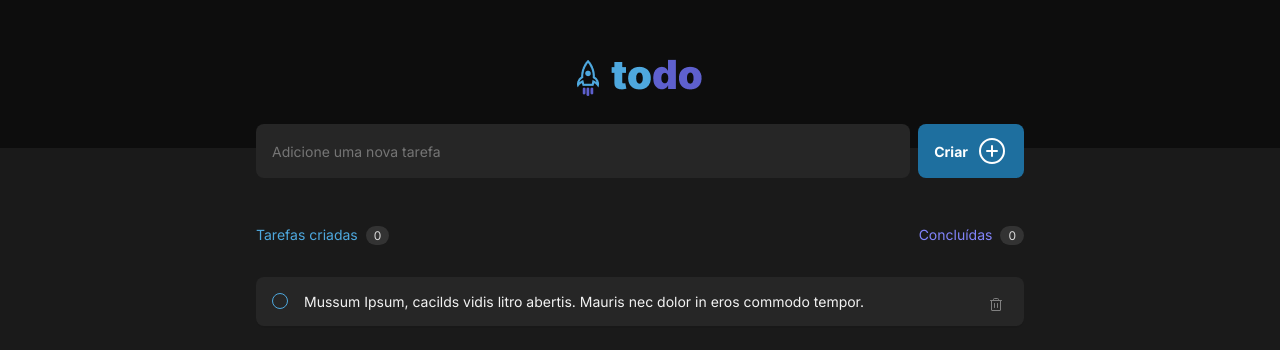
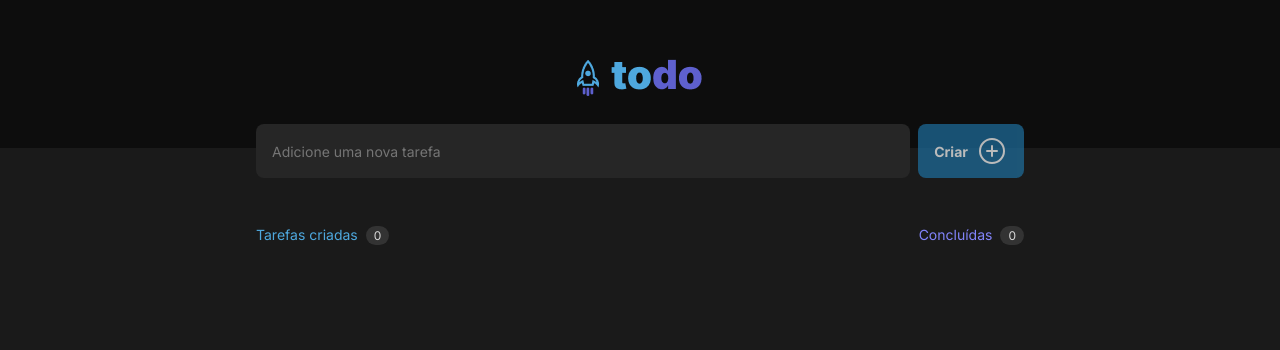
Before and after one commit to KassiaMabily/IgniteToDo, a React (Vite) app: page / in a window 1280 px wide. Shown: the top 350 px of the page. Built offline with nearby package versions, Linux system fonts and the light colour scheme.

Commit message:
Handle a new task

```diff
--- a/src/App.module.css
+++ b/src/App.module.css
@@ -17,6 +17,7 @@
   height: 100%;
   flex: 1;
   background-color: var(--gray-500);
+  color: var(--gray-100);
 
   border-radius: 8px;
   border: 0;
@@ -44,8 +45,13 @@
   transition: background-color 0.1s;
 }
 
-.wrapper form button[type="submit"]:hover{
+.wrapper button[type=submit]:not(:disabled):hover {
   background-color: var(--blue);
+}
+
+.wrapper button[type=submit]:disabled {
+  opacity: 0.7;
+  cursor: not-allowed;
 }
 
 .container {
@@ -81,7 +87,10 @@
 }
 
 .content {
+  display: flex;
+  flex-direction: column;
   margin: 2rem 0;
+  gap: 0.75rem;
 }
 
 @media (max-width: 768px) {
--- a/src/App.tsx
+++ b/src/App.tsx
@@ -4,28 +4,57 @@ import { Header } from './components/Header';
 import { PlusCircle } from 'phosphor-react';
 import { EmptyToDo } from './components/EmptyToDo';
 import { Task } from './components/Task';
+import { ChangeEvent, FormEvent, InvalidEvent, useState } from 'react';
+import { makeId } from './helpers';
 
 function App() {
+  const [ tasks, setTasks ] = useState<ITask[]>([]);
+  const [ newTaskContent, setNewTaskContent ] = useState("");
 
-  const data: ITask = {
-    id: 'fsdf',
-    content: 'Mussum Ipsum, cacilds vidis litro abertis. Mauris nec dolor in eros commodo tempor.',
-    isCompleted: false,
-    createdAt: new Date(),
-    updatedAt: new Date()
+
+
+  function handleCreateNewTask(event: FormEvent) {
+    event.preventDefault();
+
+    const newTask: ITask = {
+      id: makeId(5),
+      content: newTaskContent,
+      isCompleted: false,
+      createdAt: new Date
+    }
+
+    setTasks(state => [...state, newTask]);
+    setNewTaskContent("");
   }
+
+  function handleNewTaskChange(event: ChangeEvent<HTMLInputElement>) {
+    event.target.setCustomValidity("");
+    setNewTaskContent(event.target.value);
+  }
+
+  function handleNewTaskInvalid(event: InvalidEvent<HTMLInputElement>) {
+    event.target.setCustomValidity("Esse campo é obrigatório!!");
+  }
+
+  const isNewTaskEmpty = newTaskContent.length === 0;
+  const totalTasks = tasks.length;
+  const totalCompletedTasks = tasks.filter(task => task.isCompleted).length;
 
   return (
     <div>
       <Header />
 
       <div className={styles.wrapper}>
-        <form>
+        <form onSubmit={handleCreateNewTask}>
           <input
             name="newTask"
             placeholder="Adicione uma nova tarefa"
+            required
+            onChange={handleNewTaskChange}
+            value={newTaskContent}
+            onInvalid={handleNewTaskInvalid}
           />
-          <button type='submit'>
+          <button type='submit' disabled={isNewTaskEmpty}>
             Criar
             <PlusCircle size={32} />
           </button>
@@ -35,17 +64,22 @@ function App() {
           <div className={styles.header}>
             <div>
               <span className={styles.newTask}>Tarefas criadas</span>
-              <span>0</span>
+              <span>{totalTasks}</span>
             </div>
 
             <div>
               <span className={styles.completedTask}>Concluídas</span>
-              <span>0</span>
+              <span> { totalTasks === 0 ? 0 : `${totalCompletedTasks} de ${totalTasks}`}</span>
             </div>
           </div>
 
           <div className={styles.content}>
-            <Task task={data} />
+            {
+              tasks.map((task) => (
+                <Task key={task.id} task={task} />
+              ))
+            }
+
           </div>
         </div>
       </div>
--- a/src/components/Task.module.css
+++ b/src/components/Task.module.css
@@ -17,6 +17,8 @@
 .task.isActive {
   box-shadow: none;
 }
+
+
 
 .task input[type="radio"]{
   appearance: none;
@@ -50,26 +52,30 @@
   border-radius: 50%;
 }
 
-.task p.isActive {
+.task > div {
+  display: flex;
+  flex: 1;
+}
+
+.task > div p {
+  word-wrap: break-word;
+  width: 90%;
+}
+
+.task > div p.isActive {
   text-decoration: line-through;
 }
 
 
 .task button {
-  position: absolute;
-  right: 1rem;
-  top: 1rem;
+  margin-left: 1rem;
   border: none;
   border-radius: 4px;
   cursor: pointer;
-
   padding: 4px;
-
   background: transparent;
   color: var(--gray-300);
-
   line-height: 0;
-
   transition: background-color 0.1s;
 }
 
--- a/src/components/Task.tsx
+++ b/src/components/Task.tsx
@@ -7,9 +7,11 @@ interface TaskProps {
 
 export function Task({ task }: TaskProps) {
   return (
-    <div key={task.id} className={styles.task}>
-      <input type="radio" name="task" checked={task.isCompleted}/>
-      <p className={task.isCompleted ? styles.isActive : ""}>{task.content}</p>
+    <div className={styles.task}>
+      <div>
+        <input type="radio" name="task" checked={task.isCompleted}/>
+        <p className={task.isCompleted ? styles.isActive : ""}>{task.content}</p>
+      </div>
       <button>
         <Trash size={16}/>
       </button>
--- a/src/global.css
+++ b/src/global.css
@@ -31,7 +31,7 @@
 
 body {
   background: var(--gray-600);
-  color: var(--gray-300);
+  color: var(--gray-100);
   -webkit-font-smoothing: antialiased;
 }
 
--- /dev/null
+++ b/src/helpers.ts
@@ -0,0 +1,10 @@
+export function makeId(length: number) {
+  var result           = '';
+  var characters       = 'ABCDEFGHIJKLMNOPQRSTUVWXYZabcdefghijklmnopqrstuvwxyz0123456789';
+  var charactersLength = characters.length;
+  for ( var i = 0; i < length; i++ ) {
+    result += characters.charAt(Math.floor(Math.random() *
+    charactersLength));
+ }
+ return result;
+}
--- a/src/types/interfaces.d.ts
+++ b/src/types/interfaces.d.ts
@@ -3,5 +3,5 @@ interface ITask {
   content: string;
   isCompleted: boolean;
   createdAt: Date;
-  updatedAt: Date;
+  updatedAt?: Date | undefined;
 }
```
